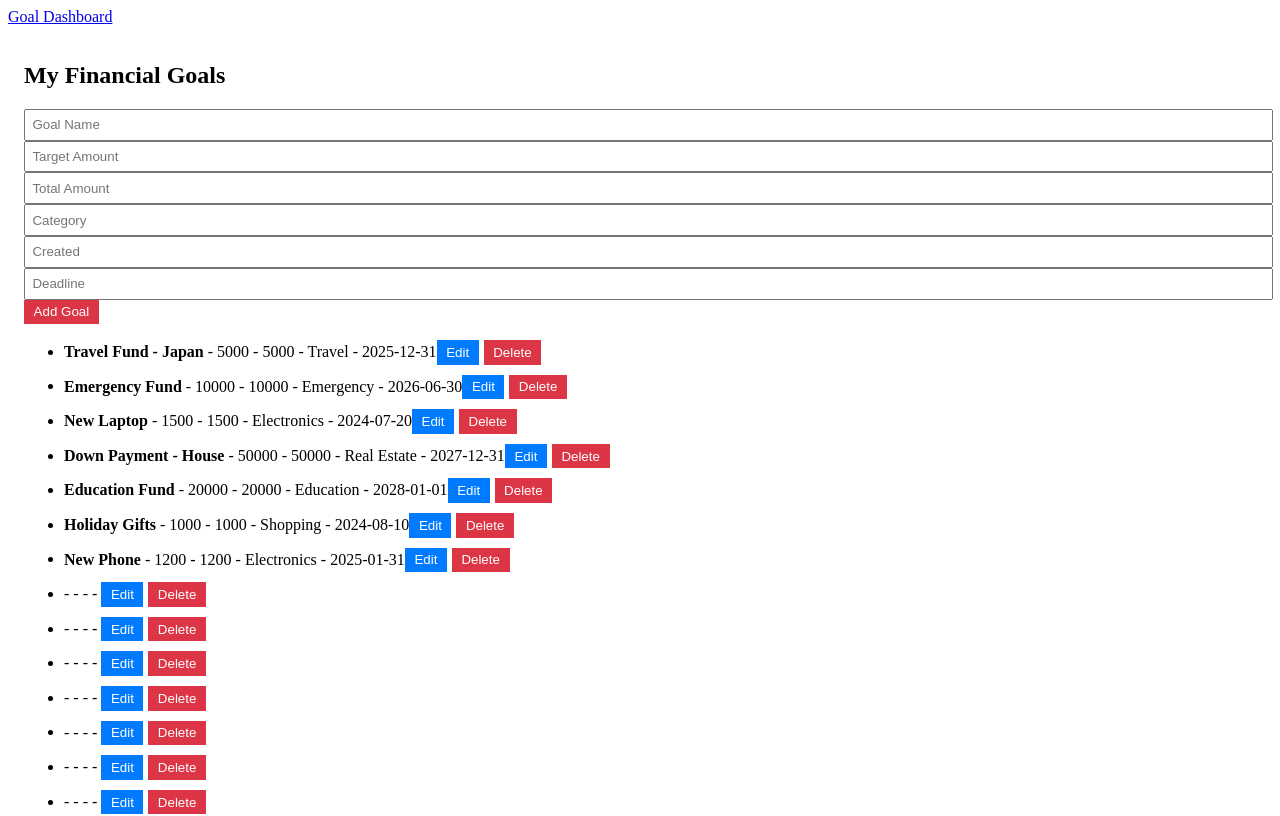
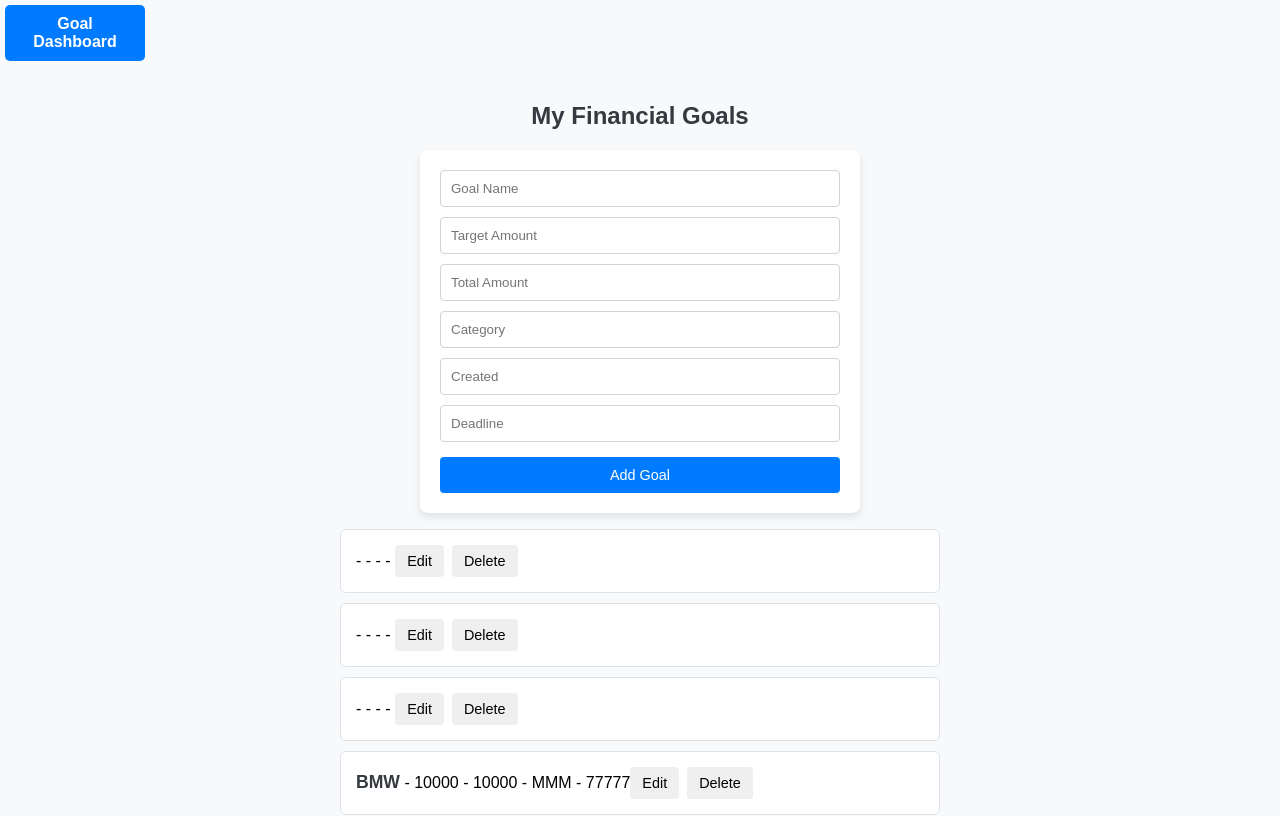
Before and after one commit to PaulMakoriMachuka/Smart-Goal-Planner, a React (Vite) app: page / in a window 1280 px wide. Shown: the top 816 px of the page. Built offline with nearby package versions, Linux system fonts and the light colour scheme; data requests are answered from the project's data file.

Commit message:
my commit

```diff
--- a/db.json
+++ b/db.json
@@ -1,138 +1,42 @@
 {
   "goals": [
     {
-      "id": "1",
-      "name": "Travel Fund - Japan",
-      "targetAmount": 5000,
-      "savedAmount": 3200,
-      "category": "Travel",
-      "deadline": "2025-12-31",
-      "createdAt": "2024-01-15"
-    },
-    {
-      "id": "2",
-      "name": "Emergency Fund",
-      "targetAmount": 10000,
-      "savedAmount": 7500,
-      "category": "Emergency",
-      "deadline": "2026-06-30",
-      "createdAt": "2023-05-01"
-    },
-    {
-      "id": "3",
-      "name": "New Laptop",
-      "targetAmount": 1500,
-      "savedAmount": 1500,
-      "category": "Electronics",
-      "deadline": "2024-07-20",
-      "createdAt": "2024-03-10"
-    },
-    {
-      "id": "4",
-      "name": "Down Payment - House",
-      "targetAmount": 50000,
-      "savedAmount": 12000,
-      "category": "Real Estate",
-      "deadline": "2027-12-31",
-      "createdAt": "2024-02-01"
-    },
-    {
-      "id": "6",
-      "name": "Education Fund",
-      "targetAmount": 20000,
-      "savedAmount": 5000,
-      "category": "Education",
-      "deadline": "2028-01-01",
-      "createdAt": "2024-04-20"
-    },
-    {
-      "id": "7",
-      "name": "Holiday Gifts",
-      "targetAmount": 1000,
-      "savedAmount": 200,
-      "category": "Shopping",
-      "deadline": "2024-08-10",
-      "createdAt": "2024-07-01"
-    },
-    {
-      "id": "8",
-      "name": "New Phone",
-      "targetAmount": 1200,
-      "savedAmount": 0,
-      "category": "Electronics",
-      "deadline": "2025-01-31",
-      "createdAt": "2024-07-10"
-    },
-    {
-      "id": "239b",
+      "id": "7d71",
       "name": "",
       "targetAmount": "",
       "category": "",
       "deadline": ""
     },
     {
-      "id": "bcdd",
+      "id": "52ca",
       "name": "",
       "targetAmount": "",
       "category": "",
       "deadline": ""
     },
     {
-      "id": "d822",
+      "id": "7a51",
       "name": "",
       "targetAmount": "",
       "category": "",
       "deadline": ""
     },
     {
-      "id": "8ce6",
-      "name": "",
-      "targetAmount": "",
-      "category": "",
-      "deadline": ""
-    },
-    {
-      "id": "1115",
-      "name": "",
-      "targetAmount": "",
-      "category": "",
-      "deadline": ""
-    },
-    {
-      "id": "9d69",
-      "name": "",
-      "targetAmount": "",
-      "category": "",
-      "deadline": ""
-    },
-    {
-      "id": "1a02",
-      "name": "",
-      "targetAmount": "",
-      "category": "",
-      "deadline": ""
-    },
-    {
-      "id": "5927",
-      "name": "",
-      "targetAmount": "",
-      "category": "",
-      "deadline": ""
-    },
-    {
-      "id": "9552",
-      "name": "",
-      "targetAmount": "",
-      "category": "",
-      "deadline": ""
-    },
-    {
-      "id": "135c",
+      "id": "a4c8",
       "name": "BMW",
       "targetAmount": "10000",
       "category": "MMM",
-      "deadline": "NNN",
-      "created": "g"
+      "deadline": "77777",
+      "created": "r"
+    },
+    {
+      "id": "0d12",
+      "name": "BMW",
+      "targetAmount": "",
+      "totalAmount": "",
+      "category": "",
+      "created": "",
+      "deadline": ""
     }
   ]
 }
--- a/src/App.css
+++ b/src/App.css
@@ -1,33 +1,122 @@
-table {
-    width: 100%;
-    border-collapse: collapse;
-    margin-top: 1rem;
+/* General layout */
+body {
+  font-family: Arial, sans-serif;
+  background-color: #f8f9fa;
+  margin: 0;
+  padding: 0;
 }
 
-  th, td {
-    border: 1px solid #ddd;
-    padding: 0.5rem;
-    text-align: left;
+h2 {
+  text-align: center;
+  margin-top: 20px;
+  color: #343a40;
 }
 
-  th {
-    background-color: #f0f0f0;
+/* Goal Form */
+form {
+  display: flex;
+  flex-direction: column;
+  max-width: 400px;
+  margin: 1rem auto;
+  background: #ffffff;
+  padding: 20px;
+  border-radius: 8px;
+  box-shadow: 0 4px 8px rgba(0, 0, 0, 0.1);
 }
 
-  input {
-    width: 100%;
-    padding: 0.4rem;
+form input {
+  padding: 10px;
+  margin-bottom: 10px;
+  border: 1px solid #ced4da;
+  border-radius: 4px;
 }
 
+form input:focus {
+  border-color: #007bff;
+  outline: none;
+}
+
+form button {
+  padding: 10px;
+  background-color: #28a745;
+  color: white;
+  border: none;
+  border-radius: 4px;
+  cursor: pointer;
+  margin-top: 5px;
+}
+
+form button:hover {
+  background-color: #218838;
+}
+
+/* Goal Items */
+ul {
+  list-style-type: none;
+  padding: 0;
+  max-width: 600px;
+  margin: 0 auto;
+}
+
+li {
+  background: #fff;
+  padding: 15px;
+  border: 1px solid #dee2e6;
+  border-radius: 6px;
+  margin-bottom: 12px;
+  display: flex;
+  flex-direction: column;
+  gap: 10px;
+}
+
+li strong {
+  color: #343a40;
+  font-size: 1.1rem;
+}
+
+/* Button styles */
 button {
-    margin-right: 0.3rem;
-    padding: 0.3rem 0.6rem;
+  padding: 8px 12px;
   border: none;
-    background-color: #007bff;
-    color: white;
+  border-radius: 4px;
+  font-size: 0.9rem;
   cursor: pointer;
 }
 
-  button:last-child {
-    background-color: #dc3545;
+button:hover {
+  opacity: 0.9;
 }
+
+button[type="submit"] {
+  background-color: #007bff;
+  color: #fff;
+}
+
+button[type="button"] {
+  background-color: #6c757d;
+  color: #fff;
+}
+
+button + button {
+  margin-left: 8px;
+}
+
+/* Navigation */
+.btn {
+  display: block;
+  text-align: center;
+  padding: 10px 15px;
+  margin: 5px;
+  border-radius: 5px;
+  text-decoration: none;
+  color: white;
+  font-weight: bold;
+}
+
+.btn-primary {
+  background-color: #007bff;
+}
+
+.btn-secondary {
+  background-color: #6c757d;
+}
--- a/src/Table.jsx
+++ b/src/Table.jsx
@@ -1,42 +1,4 @@
-// import React from "react";
 
-// function Table({ goals = [], onRemoveGoal }) {
-//   return (
-//     <table className="table">
-//       <thead>
-//         <tr>
-//           <th>#</th>
-//           <th>Goal Name</th>
-//           <th>Target Amount</th>
-//           <th>Total Amount</th>
-//           <th>Category</th>
-//           <th>Created</th>
-//           <th>Deadline</th>
-//           <th>Handle</th>
-//         </tr>
-//       </thead>
-//       <tbody>
-//         {goals.map((goal, index) => (
-//           <tr key={index}>
-//             <th scope="row">{index + 1}</th>
-//             <td>{goal.name}</td>
-//             <td>{goal.targetAmount}</td>
-//             <td>{goal.totalAmount}</td>
-//             <td>{goal.category}</td>
-//             <td>{goal.created}</td>
-//             <td>{goal.deadline}</td>
-//             <td>
-//               <button onClick={() => onRemoveGoal(index)}>Remove</button>
-
-//             </td>
-//           </tr>
-//         ))}
-//       </tbody>
-//     </table>
-//   );
-// }
-
-// export default Table;
 
 
 
@@ -47,7 +9,9 @@ function GoalForm({ onAddGoal }) {
   const [formData, setFormData] = useState({
     name: "",
     targetAmount: "",
+    totalAmount:"",
     category: "",
+    created :"",
     deadline: "",
   });
 
@@ -59,7 +23,7 @@ function GoalForm({ onAddGoal }) {
   function handleSubmit(e) {
     e.preventDefault();
     onAddGoal(formData);
-    setFormData({ name: "", targetAmount: "", category: "", deadline: "" });
+    setFormData({ name: "", targetAmount: "",totalAmount: "", category: "" ,created: "", deadline: "" });
   }
 
   return (
```
Also changed, not shown: src/AppRoutes.jsx (added, +22 -0 lines), src/Parentcomponent.jsx (+1 -28 lines), src/about.jsx (added, +15 -0 lines), src/db.json (added, +187 -0 lines), src/home.jsx (added, +16 -0 lines), src/index.jsx (indentation only), 1 other file (tests, documents, lock files or other folders). Lines whose indentation alone changed are shown as unchanged.
